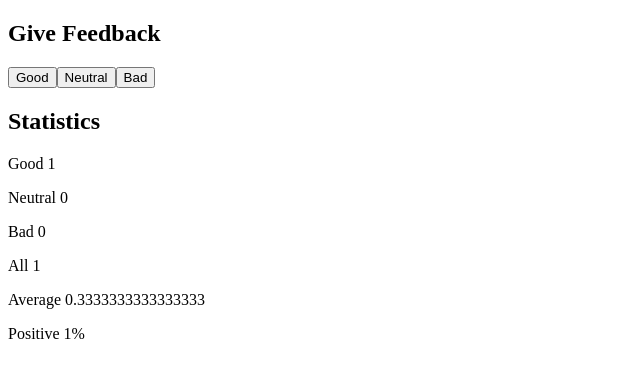
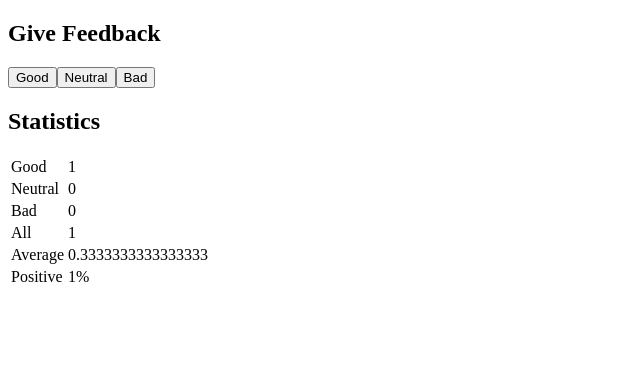
Before and after one commit to asimnp/Part-1, a React (Create React App) app in the folder unicafe/: page / in a window 1280 px wide. Both pictures are taken after a click on the button "Good". Shown: the top 378 px of the page, without its empty margins (0-640 px from the left). Built offline with nearby package versions, Linux system fonts and the light colour scheme.

Commit message:
unicafe: complete step6(1.11)

```diff
--- a/unicafe/src/App.js
+++ b/unicafe/src/App.js
@@ -10,9 +10,10 @@ const Button = ({ text, handleClick }) => {
 
 const StatisticLine = ({ name, result }) => {
   return (
-    <p>
-      {name} {result}
-    </p>
+    <tr>
+      <td>{name}</td>
+      <td>{result}</td>
+    </tr>
   );
 };
 
@@ -22,14 +23,16 @@ const Statistics = (props) => {
 
   if (good || neutral || bad) {
     return (
-      <>
+      <table>
+        <tbody>
           <StatisticLine name="Good" result={good} />
           <StatisticLine name="Neutral" result={neutral} />
           <StatisticLine name="Bad" result={bad} />
           <StatisticLine name="All" result={good + neutral + bad} />
           <StatisticLine name="Average" result={handleFeedbackAverage()} />
           <StatisticLine name="Positive" result={handlePositiveFeedback()} />
-      </>
+        </tbody>
+      </table>
     );
   }
 
```
Lines whose indentation alone changed are shown as unchanged.
